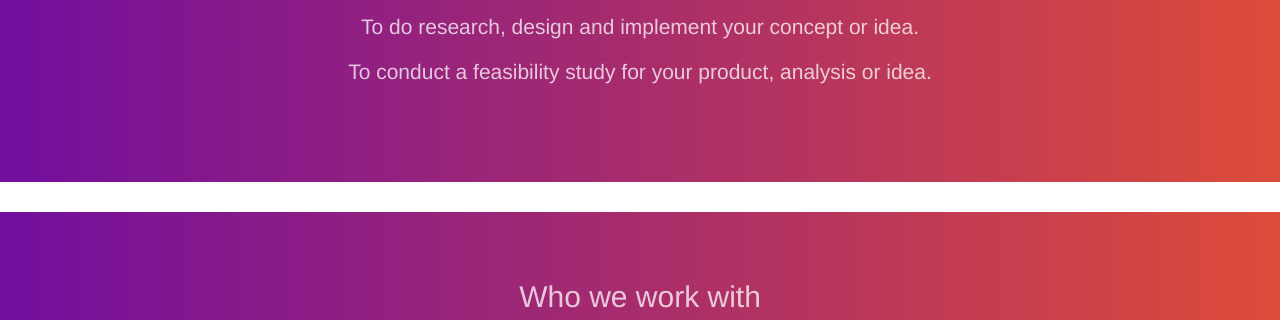
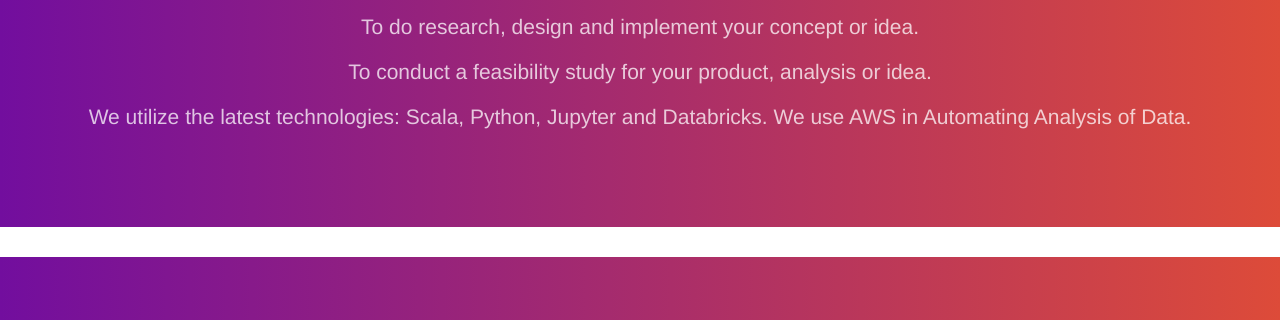
Before and after one commit to polyblank2/initializr, a website: page about.html in a window 1280 px wide. Shown: the part 468-788 px from the top of the page. Drawn offline with nearby package versions, Linux system fonts and the light colour scheme.

Commit message:
Added Scala/Python Content to About Page

```diff
--- a/about.html
+++ b/about.html
@@ -81,6 +81,7 @@
         	<p>To create cutting edge, quality products and to deliver state of the art analytics depending on what our client requires.</p>
 		<p>To do research, design and implement your concept or idea.</p>
 		<p>To conduct a feasibility study for your product, analysis or idea.</p>
+            <p>We utilize the latest technologies: Scala, Python, Jupyter and Databricks. We use AWS in Automating Analysis of Data.</p>
       </div>
     </div>
 
```
